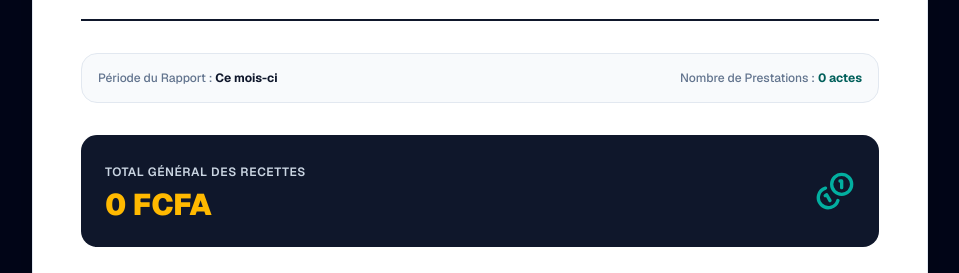
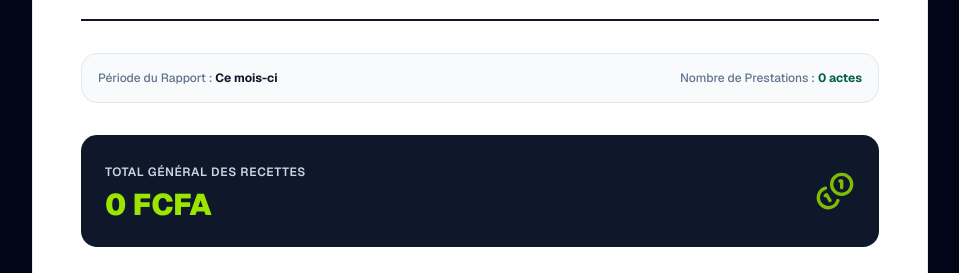
Before and after one commit to nickyshone62-ship-it/Clinique, a Next.js app: page /rapports in a window 1280 px wide. Shown: the part 402-675 px from the top of the page, without its empty margins (160-1119 px from the left). Built offline with nearby package versions, Linux system fonts and the light colour scheme; no server answers.

Commit message:
Removal-Of-Legacy-Teal-Cyan-Colors

```diff
--- a/src/app/layout.tsx
+++ b/src/app/layout.tsx
@@ -24,7 +24,7 @@ export default function RootLayout({
 }>) {
   return (
     <html lang="fr" className={`${geistSans.variable} ${geistMono.variable} h-full antialiased`}>
-      <body className="min-h-full bg-slate-950 text-slate-100 font-sans selection:bg-teal-500 selection:text-white">
+      <body className="min-h-full bg-slate-950 text-slate-100 font-sans selection:bg-lime-400 selection:text-slate-950">
         {children}
       </body>
     </html>
--- a/src/app/rapports/page.tsx
+++ b/src/app/rapports/page.tsx
@@ -83,7 +83,7 @@ export default function RapportsPage() {
   };
 
   return (
-    <div className="min-h-screen bg-slate-950 text-slate-100 font-sans selection:bg-teal-500 selection:text-white p-4 sm:p-8 print:p-0 print:bg-white print:text-black">
+    <div className="min-h-screen bg-slate-950 text-slate-100 font-sans selection:bg-lime-400 selection:text-slate-950 p-4 sm:p-8 print:p-0 print:bg-white print:text-black">
       {/* Styles d'impression dédiés */}
       <style jsx global>{`
         @media print {
@@ -223,7 +223,7 @@ export default function RapportsPage() {
           </div>
           <div>
             <span className="text-slate-500 font-medium">Nombre de Prestations : </span>
-            <strong className="text-teal-800 font-bold print-text-black">{data?.summary?.countFiltered || 0} actes</strong>
+            <strong className="text-emerald-800 font-bold print-text-black">{data?.summary?.countFiltered || 0} actes</strong>
           </div>
         </div>
 
@@ -231,11 +231,11 @@ export default function RapportsPage() {
         <div className="bg-slate-900 text-white rounded-2xl p-6 flex items-center justify-between print:bg-slate-100 print:text-black print-border">
           <div>
             <span className="text-xs uppercase tracking-wider text-slate-300 print:text-slate-700 font-semibold">Total Général des Recettes</span>
-            <h2 className="text-3xl font-black text-amber-400 print-text-black mt-1">
+            <h2 className="text-3xl font-black text-lime-400 print-text-black mt-1">
               {data?.summary?.totalFiltered?.toLocaleString('fr-FR') || 0} FCFA
             </h2>
           </div>
-          <Coins className="w-10 h-10 text-teal-400 print-text-black opacity-80" />
+          <Coins className="w-10 h-10 text-lime-400 print-text-black opacity-80" />
         </div>
 
         {/* Ventilation par Catégorie */}
@@ -262,7 +262,7 @@ export default function RapportsPage() {
                   <tr key={c.id} className="hover:bg-slate-50">
                     <td className="p-3 font-bold text-slate-900">{c.nom}</td>
                     <td className="p-3 text-center font-semibold">{c.count}</td>
-                    <td className="p-3 text-right font-bold text-teal-800 print-text-black">{c.total.toLocaleString('fr-FR')} FCFA</td>
+                    <td className="p-3 text-right font-bold text-emerald-800 print-text-black">{c.total.toLocaleString('fr-FR')} FCFA</td>
                     <td className="p-3 text-right font-medium">{pct}%</td>
                   </tr>
                 );
--- a/src/app/register/page.tsx
+++ b/src/app/register/page.tsx
@@ -87,7 +87,7 @@ export default function RegisterPage() {
   if (checking) {
     return (
       <div className="min-h-screen bg-slate-950 flex justify-center items-center p-4 text-slate-100 font-sans">
-        <div className="flex items-center gap-3 text-teal-400">
+        <div className="flex items-center gap-3 text-lime-400">
           <Loader2 className="w-6 h-6 animate-spin" />
           <span className="text-sm font-medium">Chargement du système...</span>
         </div>
```
